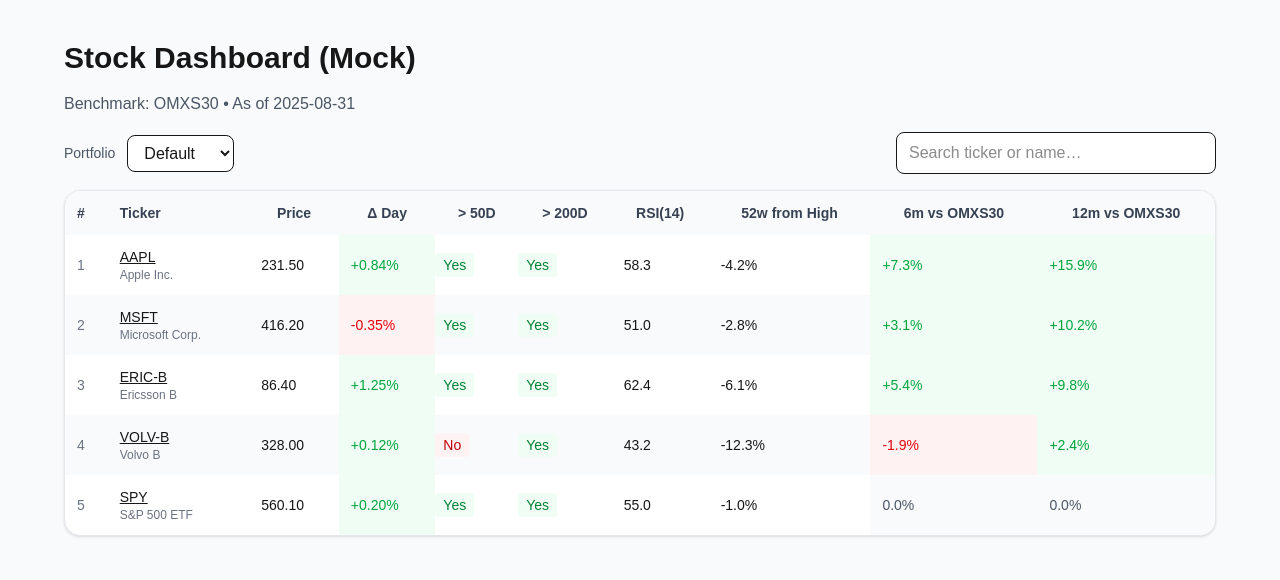
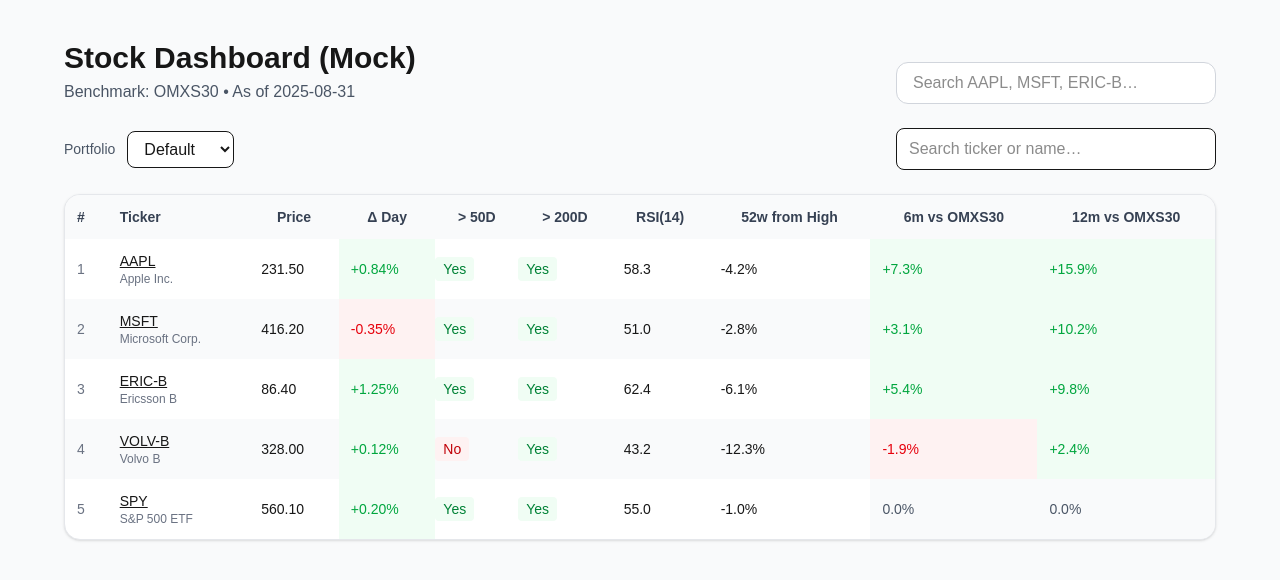
Before and after one commit to Saarvali/stock-dashboard, a Next.js app in the folder web/: page / in a window 1280 px wide. Shown: the top 580 px of the page. Built offline with nearby package versions, Linux system fonts and the light colour scheme.

Commit message:
add searchbar
add searchbar

```diff
--- a/web/src/app/page.tsx
+++ b/web/src/app/page.tsx
@@ -1,14 +1,30 @@
 import data from "../data/mock-data";
 import DashboardClient from "@/components/DashboardClient";
+import SearchBar from "@/components/SearchBar";
 
 export default function Home() {
+  const items = Object.values(data.stocks).map((s) => ({
+    symbol: s.symbol,
+    name: s.name,
+  }));
+
   return (
     <main className="min-h-screen px-6 py-10 bg-gray-50">
-      <div className="mx-auto max-w-6xl space-y-4">
-        <h1 className="text-3xl font-bold">Stock Dashboard (Mock)</h1>
-        <p className="text-gray-600">
-          Benchmark: <span className="font-medium">{data.benchmark}</span> • As of {data.asOf}
-        </p>
+      <div className="mx-auto max-w-6xl space-y-6">
+        <div className="flex flex-col gap-3 sm:flex-row sm:items-end sm:justify-between">
+          <div className="space-y-1">
+            <h1 className="text-3xl font-bold">Stock Dashboard (Mock)</h1>
+            <p className="text-gray-600">
+              Benchmark: <span className="font-medium">{data.benchmark}</span> • As of {data.asOf}
+            </p>
+          </div>
+
+          {/* Search */}
+          <div className="w-full sm:w-80">
+            <SearchBar items={items} placeholder="Search AAPL, MSFT, ERIC-B…" />
+          </div>
+        </div>
+
         <DashboardClient data={data} />
       </div>
     </main>
--- /dev/null
+++ b/web/src/components/SearchBar.tsx
@@ -0,0 +1,137 @@
+"use client";
+
+import { useEffect, useMemo, useRef, useState } from "react";
+import { useRouter } from "next/navigation";
+
+type StockMeta = { symbol: string; name: string };
+
+type Props = {
+  items: StockMeta[]; // [{ symbol: "AAPL", name: "Apple Inc." }, ...]
+  placeholder?: string;
+  className?: string;
+};
+
+export default function SearchBar({ items, placeholder = "Search stocks…", className = "" }: Props) {
+  const router = useRouter();
+  const [q, setQ] = useState("");
+  const [open, setOpen] = useState(false);
+  const [highlight, setHighlight] = useState(0);
+  const wrapRef = useRef<HTMLDivElement>(null);
+
+  // Basic filter: match by symbol prefix or name substring (case-insensitive)
+  const results = useMemo(() => {
+    const query = q.trim().toLowerCase();
+    if (!query) return [];
+    const max = 8;
+    const ranked = items
+      .map((it) => ({
+        it,
+        score: score(it, query),
+      }))
+      .filter((x) => x.score > 0)
+      .sort((a, b) => b.score - a.score)
+      .slice(0, max)
+      .map((x) => x.it);
+    return ranked;
+  }, [q, items]);
+
+  // Close dropdown on outside click
+  useEffect(() => {
+    function onClick(e: MouseEvent) {
+      if (!wrapRef.current) return;
+      if (!wrapRef.current.contains(e.target as Node)) setOpen(false);
+    }
+    window.addEventListener("click", onClick);
+    return () => window.removeEventListener("click", onClick);
+  }, []);
+
+  // Navigate helper
+  function go(symbol: string) {
+    const slug = encodeURIComponent(symbol);
+    router.push(`/stock/${slug}`);
+    setOpen(false);
+  }
+
+  // Keyboard controls for list
+  function onKeyDown(e: React.KeyboardEvent<HTMLInputElement>) {
+    if (!open && (e.key === "ArrowDown" || e.key === "Enter")) setOpen(true);
+
+    if (e.key === "ArrowDown") {
+      e.preventDefault();
+      setHighlight((h) => Math.min(h + 1, Math.max(0, results.length - 1)));
+    } else if (e.key === "ArrowUp") {
+      e.preventDefault();
+      setHighlight((h) => Math.max(h - 1, 0));
+    } else if (e.key === "Enter") {
+      e.preventDefault();
+      // Enter with results → go to highlighted; else try exact symbol
+      if (results.length) {
+        go(results[Math.max(0, Math.min(highlight, results.length - 1))].symbol);
+      } else {
+        const exact = items.find((it) => it.symbol.toLowerCase() === q.trim().toLowerCase());
+        if (exact) go(exact.symbol);
+      }
+    } else if (e.key === "Escape") {
+      setOpen(false);
+    }
+  }
+
+  return (
+    <div ref={wrapRef} className={`relative w-full ${className}`}>
+      <input
+        value={q}
+        onChange={(e) => {
+          setQ(e.target.value);
+          setOpen(true);
+          setHighlight(0);
+        }}
+        onFocus={() => q && setOpen(true)}
+        onKeyDown={onKeyDown}
+        placeholder={placeholder}
+        className="w-full rounded-xl border border-gray-300 bg-white px-4 py-2 outline-none focus:ring-2 focus:ring-blue-500"
+        aria-autocomplete="list"
+        aria-expanded={open}
+        aria-controls="stock-search-listbox"
+      />
+
+      {open && results.length > 0 && (
+        <ul
+          id="stock-search-listbox"
+          role="listbox"
+          className="absolute z-10 mt-2 w-full overflow-hidden rounded-xl border border-gray-200 bg-white shadow-lg"
+        >
+          {results.map((r, idx) => (
+            <li
+              key={r.symbol}
+              role="option"
+              aria-selected={idx === highlight}
+              onMouseEnter={() => setHighlight(idx)}
+              onMouseDown={(e) => e.preventDefault()} // prevent input blur before click
+              onClick={() => go(r.symbol)}
+              className={`cursor-pointer px-4 py-2 ${
+                idx === highlight ? "bg-gray-100" : "bg-white"
+              } flex items-center justify-between`}
+            >
+              <span className="font-medium">{r.symbol}</span>
+              <span className="ml-3 text-sm text-gray-600">{r.name}</span>
+            </li>
+          ))}
+        </ul>
+      )}
+    </div>
+  );
+}
+
+/** Super lightweight scoring:
+ *  - exact symbol starts-with gets higher score
+ *  - symbol contains gets medium
+ *  - name contains gets low
+ */
+function score(it: { symbol: string; name: string }, q: string) {
+  const sym = it.symbol.toLowerCase();
+  const name = it.name.toLowerCase();
+  if (sym.startsWith(q)) return 100 - (sym.length - q.length); // prefer short exact prefix
+  if (sym.includes(q)) return 60 - (sym.indexOf(q) || 0);
+  if (name.includes(q)) return 30 - (name.indexOf(q) || 0);
+  return 0;
+}
```
